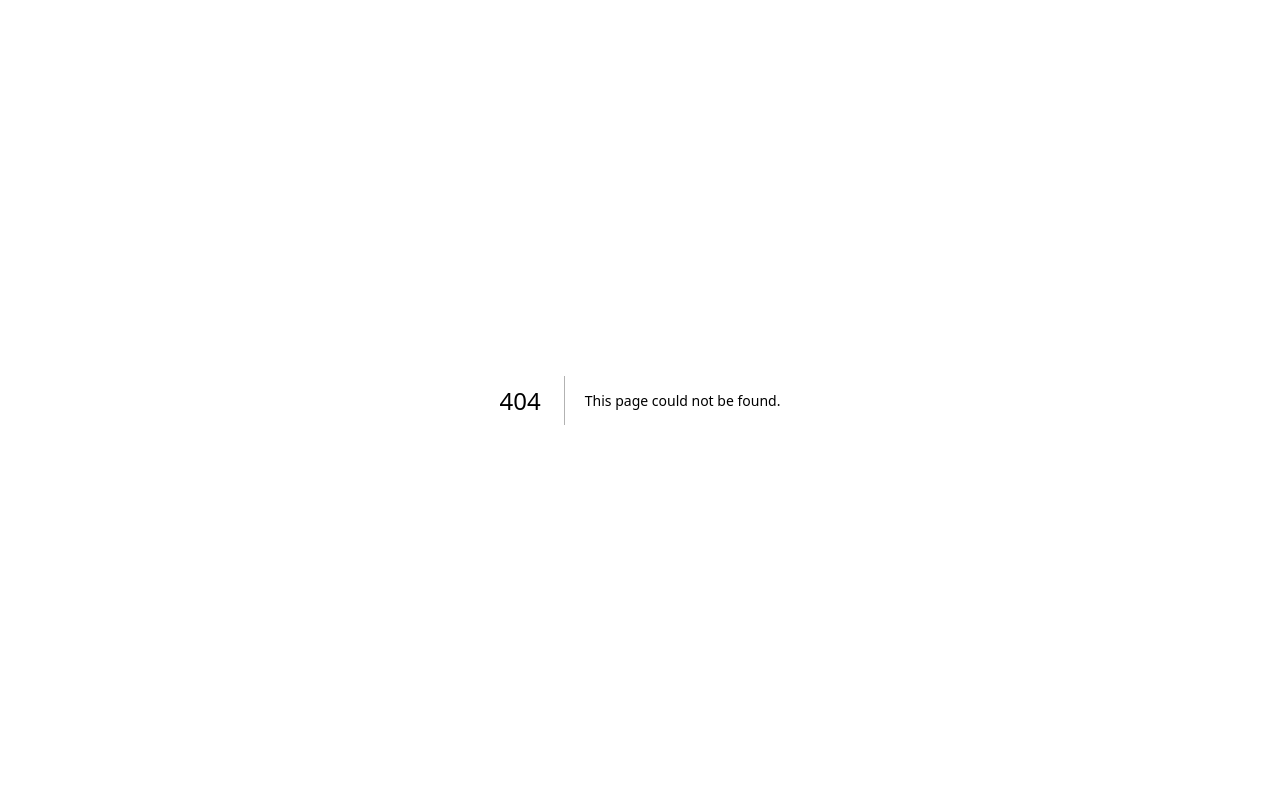
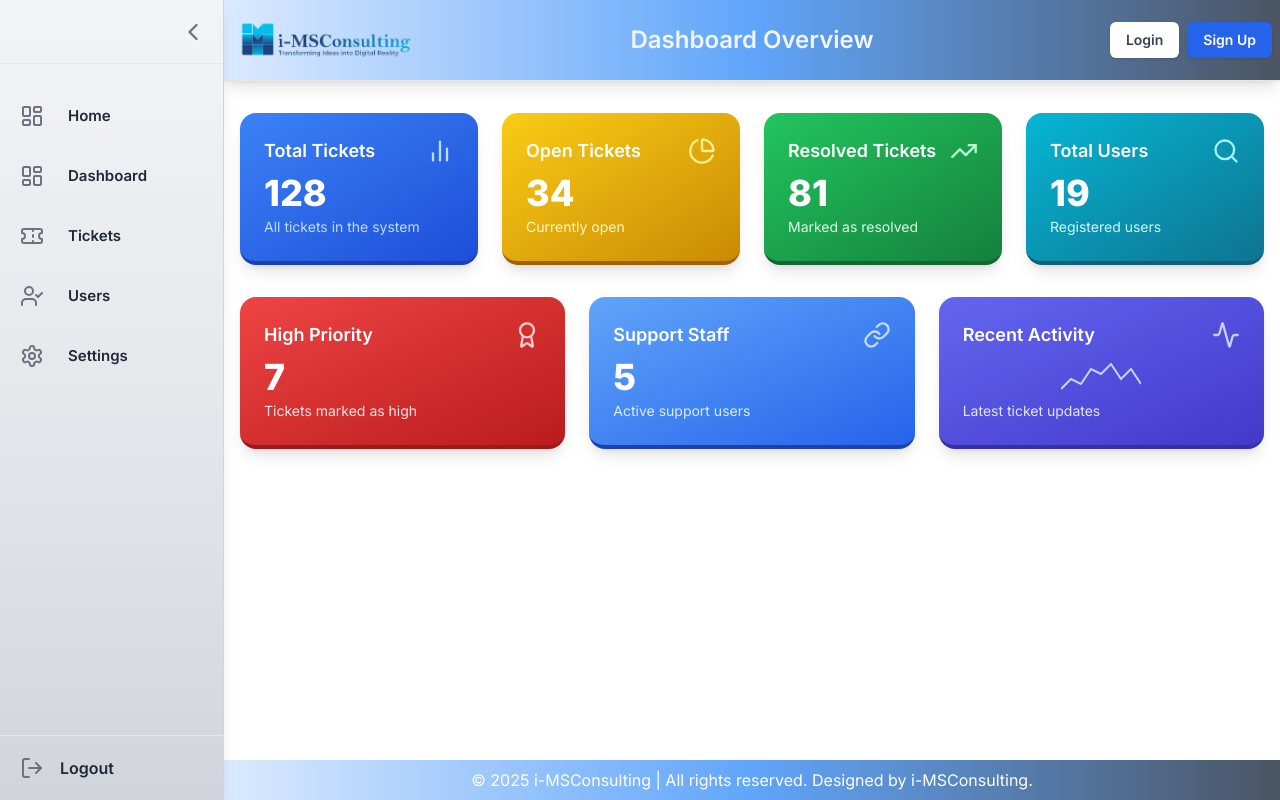
Before and after one commit to Fasih-Siddiqui/Ticket-System, a Next.js app in the folder client/: page /home in a window 1280 px wide. Before the commit this address had no page. Built offline with nearby package versions, Linux system fonts and the light colour scheme.

Commit message:
Add home page and update sidebar navigation
Introduces a new home page with dashboard overview and analytics. Updates the sidebar to include a Home link. Minor layout and style adjustments in the users page for improved consistency.

```diff
--- /dev/null
+++ b/client/app/home/page.js
@@ -0,0 +1,116 @@
+"use client";
+
+import React, { useState } from "react";
+import { Button } from "../../components/ui/button";
+import { LucideBarChart2, LucidePieChart, LucideTrendingUp, LucideLink, LucideSearch, LucideAward, LucideActivity } from "lucide-react";
+import Image from "next/image";
+import Sidebar from "@/components/Sidebar";
+
+export default function Home() {
+  const [sidebarCollapsed, setSidebarCollapsed] = useState(false);
+  return (
+    <div className="flex min-h-screen">
+      <Sidebar collapsed={sidebarCollapsed} setCollapsed={setSidebarCollapsed} />
+      <div className={`flex-1 flex flex-col transition-all duration-200 ${sidebarCollapsed ? "ml-16" : "ml-56"}`}>
+        {/* Top Nav Bar */}
+        <div className="bg-gradient-to-r from-blue-100 via-blue-400 to-gray-600 shadow-lg border-b border-gray-200">
+          <div className="mx-2 py-4">
+            <div className="grid grid-cols-3 items-center">
+              <div className="flex items-center ml-1">
+                <Image src="/logo.png" alt="i-MSConsulting Logo" width={180} height={60} priority className="p-0 m-0" />
+              </div>
+              <div className="flex flex-col items-center justify-center">
+                <h1 className="text-2xl font-semibold text-gray-100">Dashboard Overview</h1>
+              </div>
+              <div className="flex items-center justify-end space-x-2">
+                <Button className="bg-white text-gray-700 font-semibold hover:bg-gray-100">Login</Button>
+                <Button className="bg-blue-600 text-white font-semibold hover:bg-blue-700">Sign Up</Button>
+              </div>
+            </div>
+          </div>
+        </div>
+        {/* Main Content */}
+        <div className="flex-1 px-4 py-8">
+          {/* Top Stats Section */}
+          <div className="grid grid-cols-1 md:grid-cols-2 lg:grid-cols-4 gap-6 mb-8">
+            {/* Total Tickets */}
+            <div className="bg-gradient-to-br from-blue-500 to-blue-700 rounded-2xl shadow-lg p-6 flex flex-col justify-between min-h-[150px] border-b-4 border-blue-800">
+              <div className="flex items-center justify-between mb-2">
+                <span className="text-lg font-semibold text-white">Total Tickets</span>
+                <LucideBarChart2 className="w-7 h-7 text-blue-200" />
+              </div>
+              <div className="text-4xl font-extrabold text-white mb-1">128</div>
+              <span className="text-sm text-blue-200">All tickets in the system</span>
+            </div>
+            {/* Open Tickets */}
+            <div className="bg-gradient-to-br from-yellow-400 to-yellow-600 rounded-2xl shadow-lg p-6 flex flex-col justify-between min-h-[150px] border-b-4 border-yellow-700">
+              <div className="flex items-center justify-between mb-2">
+                <span className="text-lg font-semibold text-white">Open Tickets</span>
+                <LucidePieChart className="w-7 h-7 text-yellow-200" />
+              </div>
+              <div className="text-4xl font-extrabold text-white mb-1">34</div>
+              <span className="text-sm text-yellow-100">Currently open</span>
+            </div>
+            {/* Resolved Tickets */}
+            <div className="bg-gradient-to-br from-green-500 to-green-700 rounded-2xl shadow-lg p-6 flex flex-col justify-between min-h-[150px] border-b-4 border-green-800">
+              <div className="flex items-center justify-between mb-2">
+                <span className="text-lg font-semibold text-white">Resolved Tickets</span>
+                <LucideTrendingUp className="w-7 h-7 text-green-200" />
+              </div>
+              <div className="text-4xl font-extrabold text-white mb-1">81</div>
+              <span className="text-sm text-green-100">Marked as resolved</span>
+            </div>
+            {/* Users */}
+            <div className="bg-gradient-to-br from-cyan-500 to-cyan-700 rounded-2xl shadow-lg p-6 flex flex-col justify-between min-h-[150px] border-b-4 border-cyan-800">
+              <div className="flex items-center justify-between mb-2">
+                <span className="text-lg font-semibold text-white">Total Users</span>
+                <LucideSearch className="w-7 h-7 text-cyan-200" />
+              </div>
+              <div className="text-4xl font-extrabold text-white mb-1">19</div>
+              <span className="text-sm text-cyan-100">Registered users</span>
+            </div>
+          </div>
+
+          {/* Lower Section: More Analytics */}
+          <div className="grid grid-cols-1 md:grid-cols-3 gap-6">
+            {/* High Priority Tickets */}
+            <div className="bg-gradient-to-br from-red-500 to-red-700 rounded-2xl shadow-lg p-6 flex flex-col justify-between min-h-[150px] border-b-4 border-red-800">
+              <div className="flex items-center justify-between mb-2">
+                <span className="text-lg font-semibold text-white">High Priority</span>
+                <LucideAward className="w-7 h-7 text-red-200" />
+              </div>
+              <div className="text-4xl font-extrabold text-white mb-1">7</div>
+              <span className="text-sm text-red-100">Tickets marked as high</span>
+            </div>
+            {/* Support Staff */}
+            <div className="bg-gradient-to-br from-blue-400 to-blue-600 rounded-2xl shadow-lg p-6 flex flex-col justify-between min-h-[150px] border-b-4 border-blue-800">
+              <div className="flex items-center justify-between mb-2">
+                <span className="text-lg font-semibold text-white">Support Staff</span>
+                <LucideLink className="w-7 h-7 text-blue-200" />
+              </div>
+              <div className="text-4xl font-extrabold text-white mb-1">5</div>
+              <span className="text-sm text-blue-100">Active support users</span>
+            </div>
+            {/* Recent Activity */}
+            <div className="bg-gradient-to-br from-indigo-500 to-indigo-700 rounded-2xl shadow-lg p-6 flex flex-col justify-between min-h-[150px] border-b-4 border-indigo-800">
+              <div className="flex items-center justify-between mb-2">
+                <span className="text-lg font-semibold text-white">Recent Activity</span>
+                <LucideActivity className="w-7 h-7 text-indigo-200" />
+              </div>
+              <div className="flex-1 flex items-center justify-center">
+                <svg width="80" height="32" viewBox="0 0 80 32">
+                  <polyline points="0,30 10,20 20,25 30,10 40,15 50,5 60,20 70,10 80,25" fill="none" stroke="#c7d2fe" strokeWidth="2" />
+                </svg>
+              </div>
+              <span className="text-sm text-indigo-100 mt-2">Latest ticket updates</span>
+            </div>
+          </div>
+        </div>
+        {/* Footer */}
+        <div className="w-full bg-gradient-to-r from-blue-100 via-blue-400 to-gray-600 shadow-lg text-white py-2 text-center">
+          <p>&copy; {new Date().getFullYear()} i-MSConsulting | All rights reserved. Designed by i-MSConsulting.</p>
+        </div>
+      </div>
+    </div>
+  );
+}
--- a/client/app/users/page.js
+++ b/client/app/users/page.js
@@ -83,7 +83,7 @@ export default function UsersPage() {
             </div>
           </div>
         </div>
-        <div className="mx-auto w-full max-w-3xl px-6 sm:px-8 lg:px-12 py-8 flex-grow">
+        <div className="w-full py-8 flex-grow px-4 md:px-8 lg:px-16">
           <Card className="shadow-sm">
             <CardHeader className="border-b">
               <CardTitle className="text-xl font-bold">Add User</CardTitle>
@@ -136,11 +136,7 @@ export default function UsersPage() {
                 </div>
                 <div>
                   <Label htmlFor="role">Role</Label>
-                  <Select
-                    value={role}
-                    onValueChange={setRole}
-                    required
-                  >
+                  <Select value={role} onValueChange={setRole} required>
                     <SelectTrigger>
                       <SelectValue placeholder="Select role" />
                     </SelectTrigger>
--- a/client/components/Sidebar.jsx
+++ b/client/components/Sidebar.jsx
@@ -11,6 +11,7 @@ import {
 } from "lucide-react";
 
 const navItems = [
+  { href: "/home", icon: LucideLayoutDashboard, label: "Home" },
   { href: "/dashboard-admin", icon: LucideLayoutDashboard, label: "Dashboard" },
   { href: "/tickets", icon: LucideTicket, label: "Tickets" },
   { href: "/users", icon: LucideUserCheck, label: "Users" },
```
